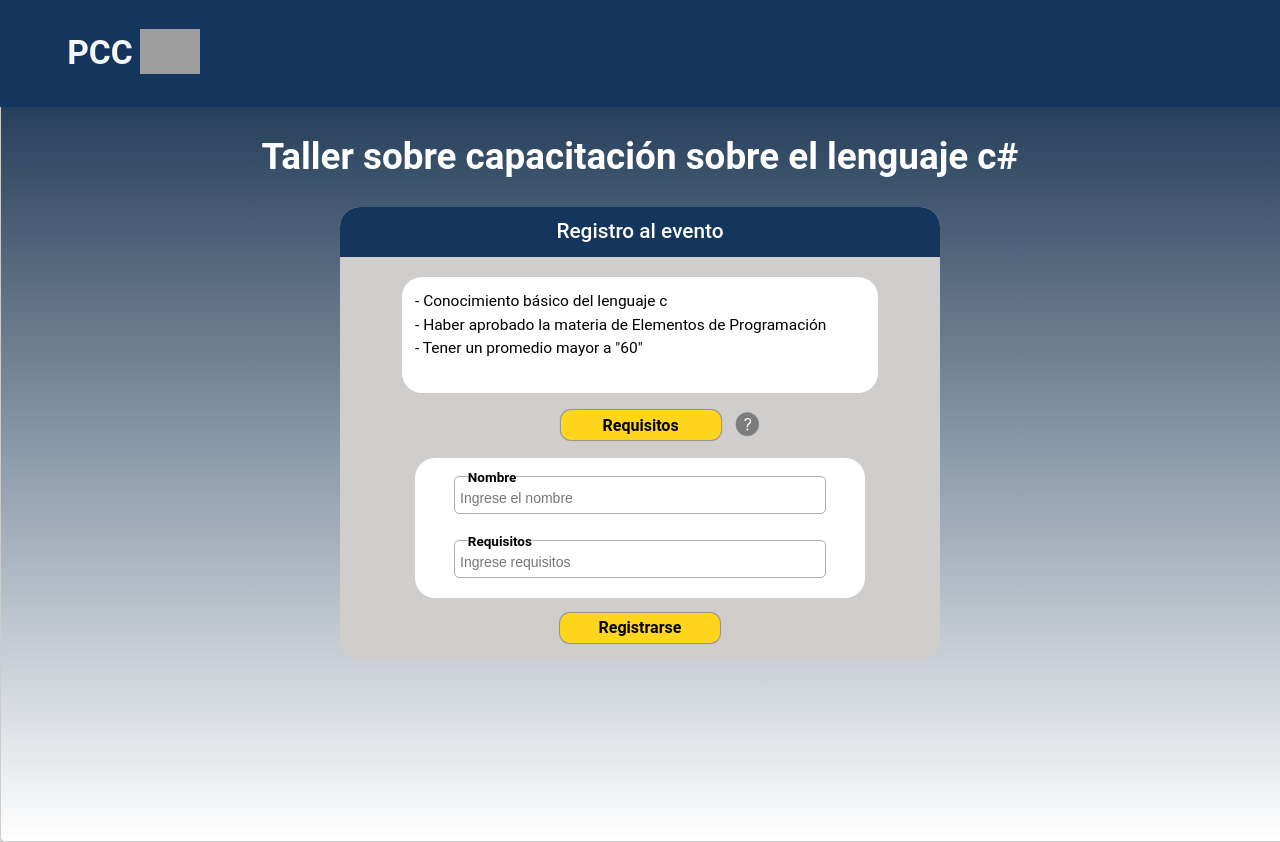
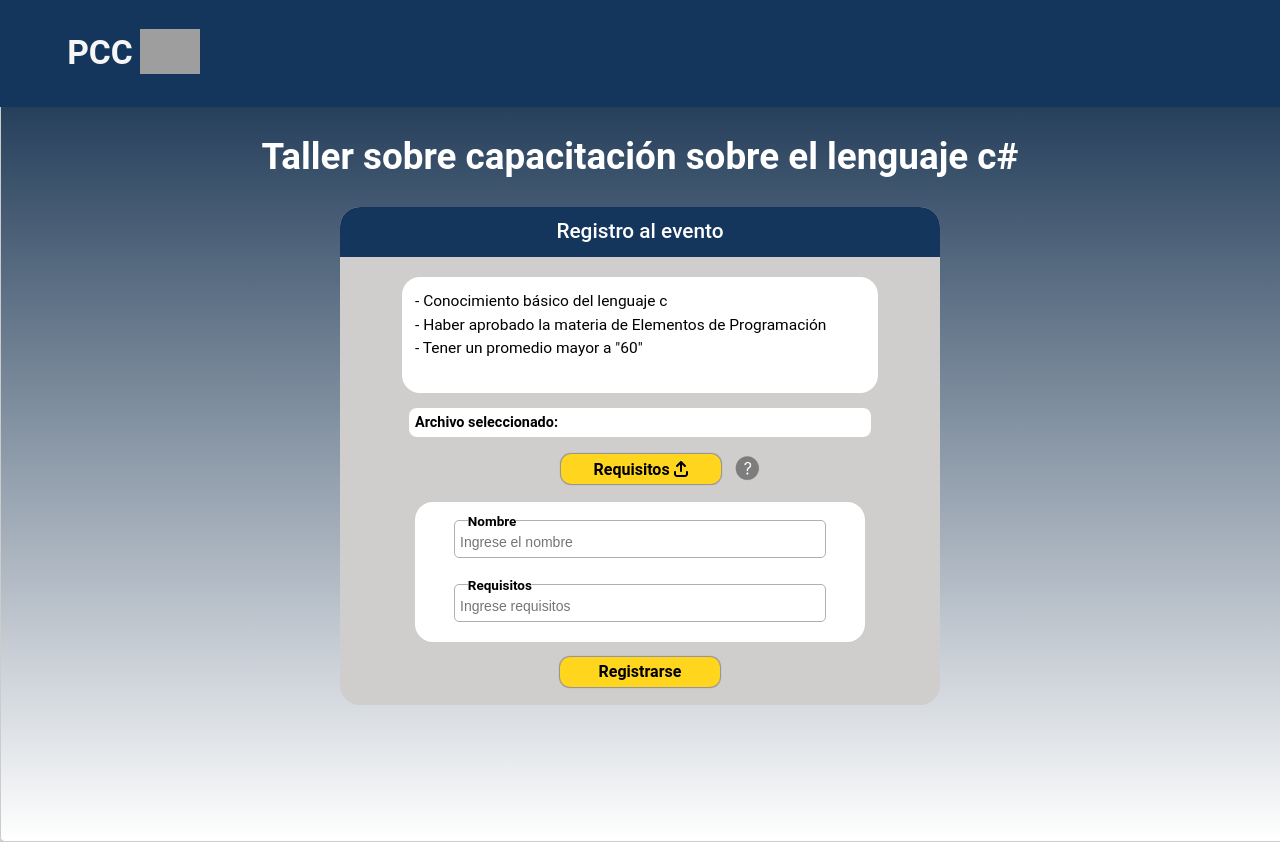
Before and after one commit to LeonelGongora/PCC-TIS, a React (Create React App) app in the folder react_pcc/: page / in a window 1280 px wide. Shown: the top 842 px of the page. Built offline with nearby package versions, Linux system fonts and the light colour scheme; grey boxes are pictures that could not be loaded.

Commit message:
Nombre del archivo zip

```diff
--- a/react_pcc/src/components/Boton.js
+++ b/react_pcc/src/components/Boton.js
@@ -1,12 +1,14 @@
 import React from 'react';
 import ReactDOM from 'react-dom';
+import { FontAwesomeIcon } from '@fortawesome/react-fontawesome'; // Asegúrate de importar FontAwesome aquí
 
-function Boton({ texto, esBotonDeRegistro, manejarClic }){
+function Boton({ texto, esBotonDeRegistro, manejarClic, icono }){
     return(
       <button
         className={ esBotonDeRegistro ? 'boton-registro' : 'boton-subirArchivo' }
         onClick={ manejarClic }>
         {texto}
+        {' '}{icono && <FontAwesomeIcon icon={icono} />}
       </button>
     )
 }
--- a/react_pcc/src/components/FormRegistroEvento.js
+++ b/react_pcc/src/components/FormRegistroEvento.js
@@ -4,6 +4,8 @@ import '../stylesheets/Formulario.css';
 import Boton from './Boton';
 import '../stylesheets/Boton.css';
 import Pregunta from '../images/Pregunta.png';
+import { FontAwesomeIcon } from '@fortawesome/react-fontawesome';
+import { faArrowUpFromBracket } from '@fortawesome/free-solid-svg-icons';
 
 
 function FormRegistroEvento(){
@@ -13,7 +15,8 @@ function FormRegistroEvento(){
   const manejarCargaDeArchivo = (event) => {
     const archivo = event.target.files[0];
     if (archivo) {
-      console.log('Archivo ZIP seleccionado:', archivo.name);
+      document.getElementById('nombreArchivo').textContent = `  ${archivo.name}`;
+      console.log(' ', archivo.name);
     }
   };
 
@@ -64,6 +67,10 @@ function FormRegistroEvento(){
         <p>- Haber aprobado la materia de Elementos de Programación</p>
         <p>- Tener un promedio mayor a "60"</p>
       </div>
+      <div className='archivoZip'>
+        <p> Archivo seleccionado:  </p>
+        <span id="nombreArchivo"></span> {/* zip seleccionado */}
+      </div>
       <div className='botonesContainer'>
         <input
           id='archivoZip'
@@ -76,9 +83,10 @@ function FormRegistroEvento(){
         <Boton
           texto='Requisitos'
           esBotonDeRegistro={false}
-          manejarClic={subirArchivo} />
+          manejarClic={subirArchivo}
+          icono={faArrowUpFromBracket}
+          />
         <img className='signoDePregunta' src={Pregunta} alt='Signo de interrogacion'/>
-
       </div>
       <div className='registro'>
         <div className='campoYError'>
--- a/react_pcc/src/stylesheets/Formulario.css
+++ b/react_pcc/src/stylesheets/Formulario.css
@@ -44,7 +44,7 @@ h2{
   flex-wrap: wrap;
   align-items: flex-start;
   background-color: white;
-  border-radius: 20px;
+  border-radius: 18px;
   font-size: 15.5px;
   font-family: 'Roboto', sans-serif;
   line-height: 1.5;
@@ -63,7 +63,7 @@ h2{
   flex-wrap: wrap;
   align-items: center;
   background-color: white;
-  border-radius: 20px;
+  border-radius: 18px;
   min-height: 10px;
   width: 450px;
   margin-bottom: 10px;
@@ -124,3 +124,21 @@ input{
   font-size: 0.8em;
   text-align: left;
 }
+
+.archivoZip{
+  display: flex;
+  background-color: white;
+  width: 450px;
+  min-height: 15px;
+  margin-top: 15px;
+  padding: 6px;
+  color: black;
+  font-weight: bold;
+  border-radius: 8px;
+  font-size: 0.9em;
+  font-family: 'Roboto', sans-serif;
+}
+
+#nombreArchivo{
+  font-weight: lighter;
+}
```
Also changed, not shown: react_pcc/package.json (+7 -0 lines), 1 other file (tests, documents, lock files or other folders).
